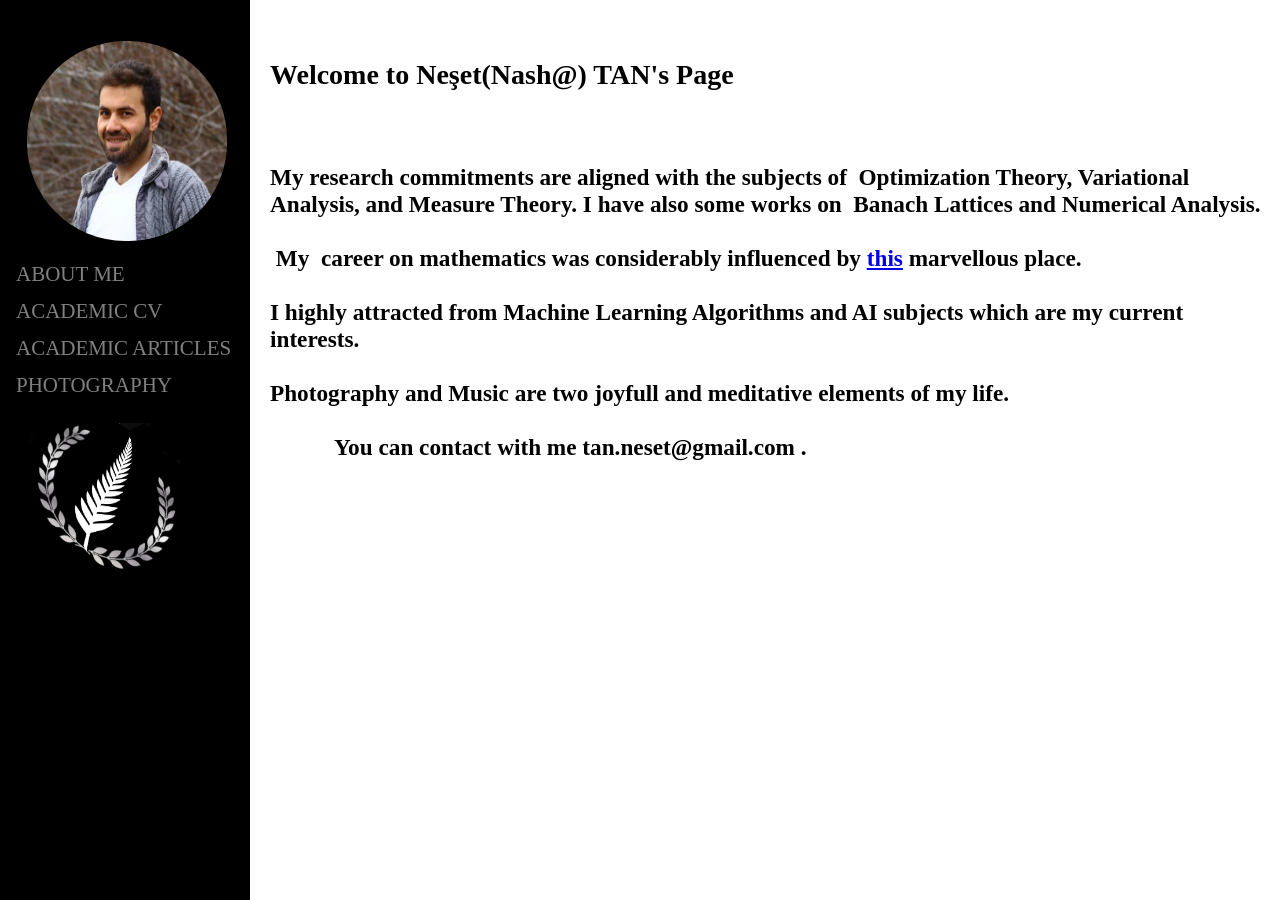
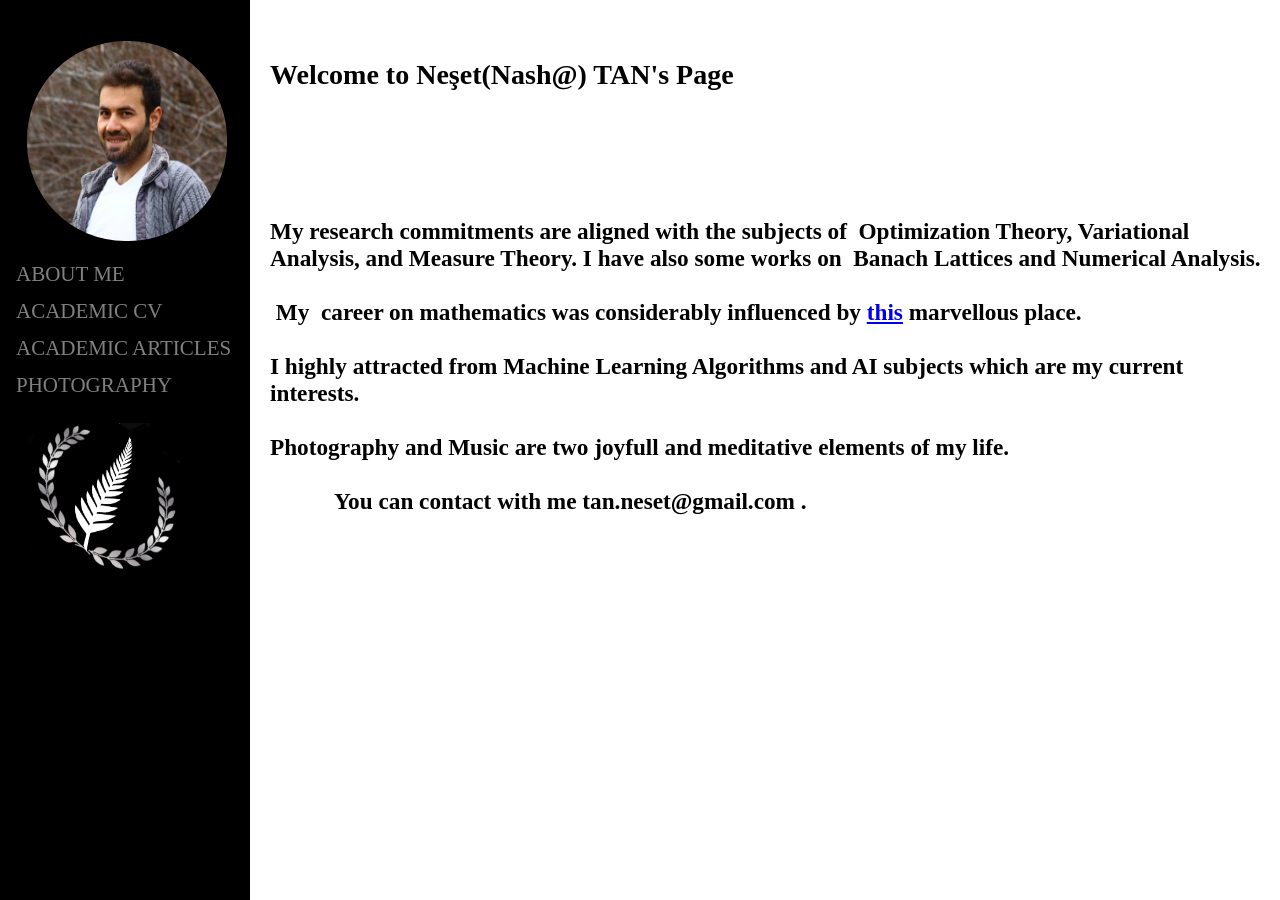
Before and after one commit to nesetan/tanneset, a Jekyll site: the page index.html, which Jekyll copies as it is, in a window 1280 px wide. Built offline with Jekyll 4.4.1, drawn with Linux system fonts in a browser that asks for light colours.

Commit message:
Update index.html

```diff
--- a/index.html
+++ b/index.html
@@ -27,7 +27,7 @@
     </div>
     <div class="main">
         <h5 style="font-family:'Bradley Hand ITC'">
-           My research commitments are aligned with the subjects of  Optimization Theory, Variational Analysis, and Measure Theory. I have also some works on  Banach Lattices and Numerical Analysis.<br /> <br /> My  career on mathematics was considerably influenced by <a href="https://en.wikipedia.org/wiki/Nesin_Mathematics_Village" target="_blank">this</a> marvellous place.<br /> <br />I highly attracted from Machine Learning Algorithms and AI subjects which are my current interests.<br /> <br /> Photography and Music are two joyfull and meditative elements of my life.<br /> <br />
+           <br /> <br /> My research commitments are aligned with the subjects of  Optimization Theory, Variational Analysis, and Measure Theory. I have also some works on  Banach Lattices and Numerical Analysis.<br /> <br /> My  career on mathematics was considerably influenced by <a href="https://en.wikipedia.org/wiki/Nesin_Mathematics_Village" target="_blank">this</a> marvellous place.<br /> <br />I highly attracted from Machine Learning Algorithms and AI subjects which are my current interests.<br /> <br /> Photography and Music are two joyfull and meditative elements of my life.<br /> <br />
            You can contact with me tan.neset@gmail.com .<br /> <br />
         </h5>
      </div>
```
